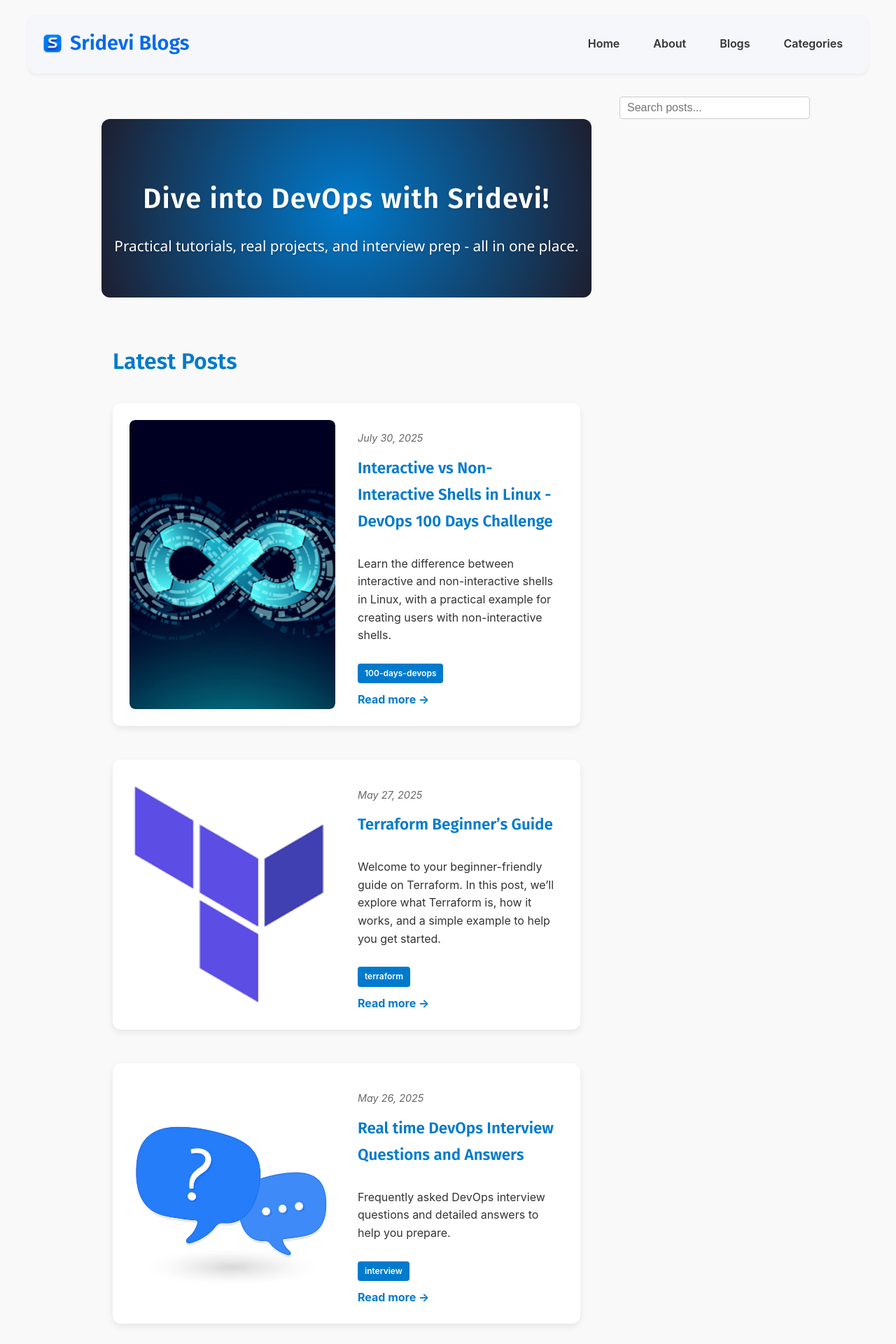
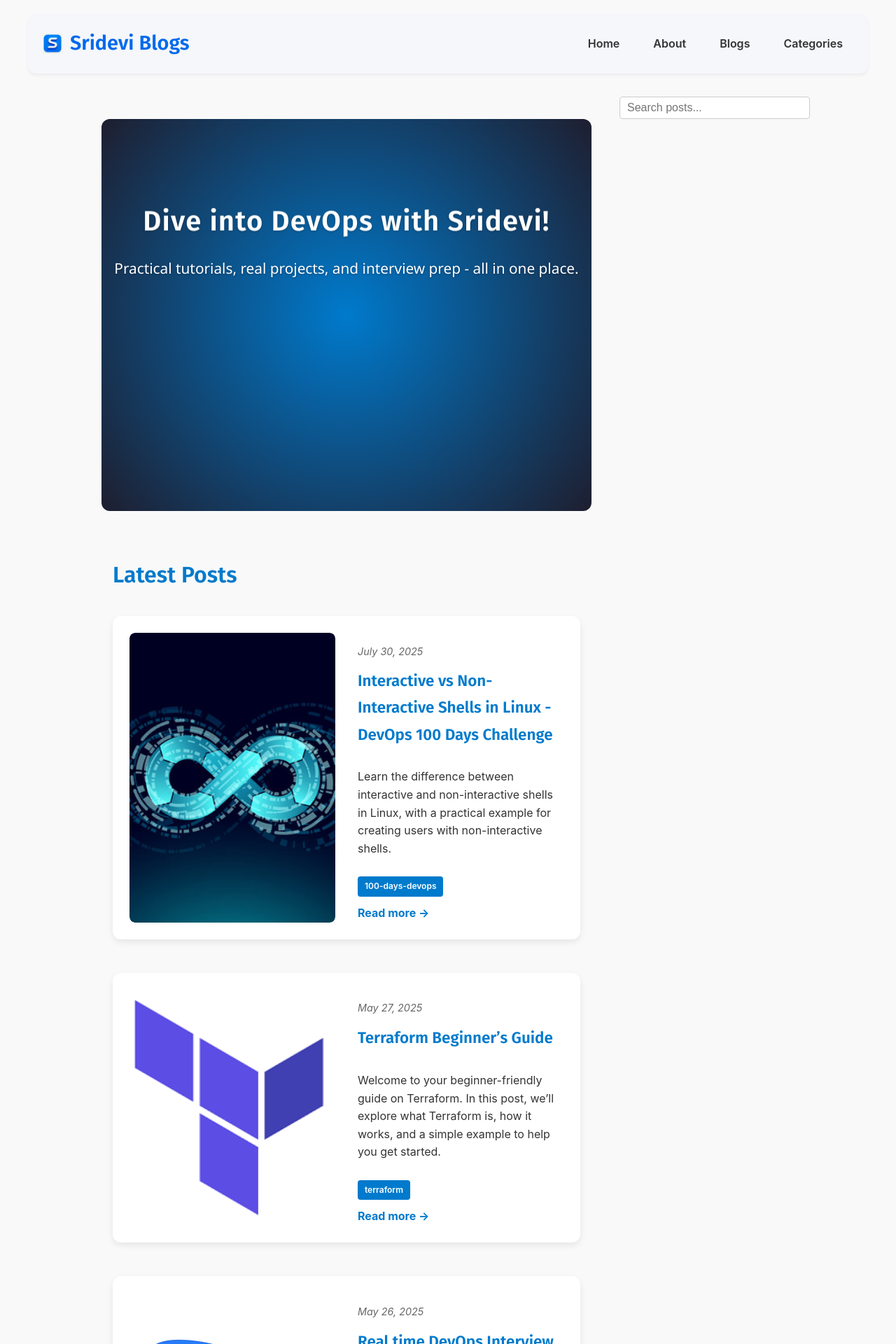
Before and after one commit to srideviblogs/srideviblogs.github.io, a Jekyll site: the page built from index.md, in a window 1280 px wide. Shown: the top 1920 px of the page at 70% size. Built offline with Jekyll 4.4.1, drawn with Linux system fonts in a browser that asks for light colours.

Commit message:
Update custom.css

```diff
--- a/assets/css/custom.css
+++ b/assets/css/custom.css
@@ -115,14 +115,17 @@ header.site-header {
   background: radial-gradient(circle at center, #007acc, #1e1e2f);
   color: white;
   text-align: center;
-  padding: 3rem 1rem;
+  padding: 5rem 1rem;
   border-radius: 12px;
-  max-width: 1000px;
+  max-width: 1200px;
   margin: 0 auto;
   font-family: 'Segoe UI', Tahoma, Geneva, Verdana, sans-serif;
   margin-bottom: 0; /* Added to reduce space before Latest Posts */
   margin-top: 2rem;
   text-shadow: 0 1px 3px rgba(0, 0, 0, 0.3);
+  min-height: 400px;
+  flex-direction: column;
+  justify-content: center;
 }
 
 .animate-heading {
```
